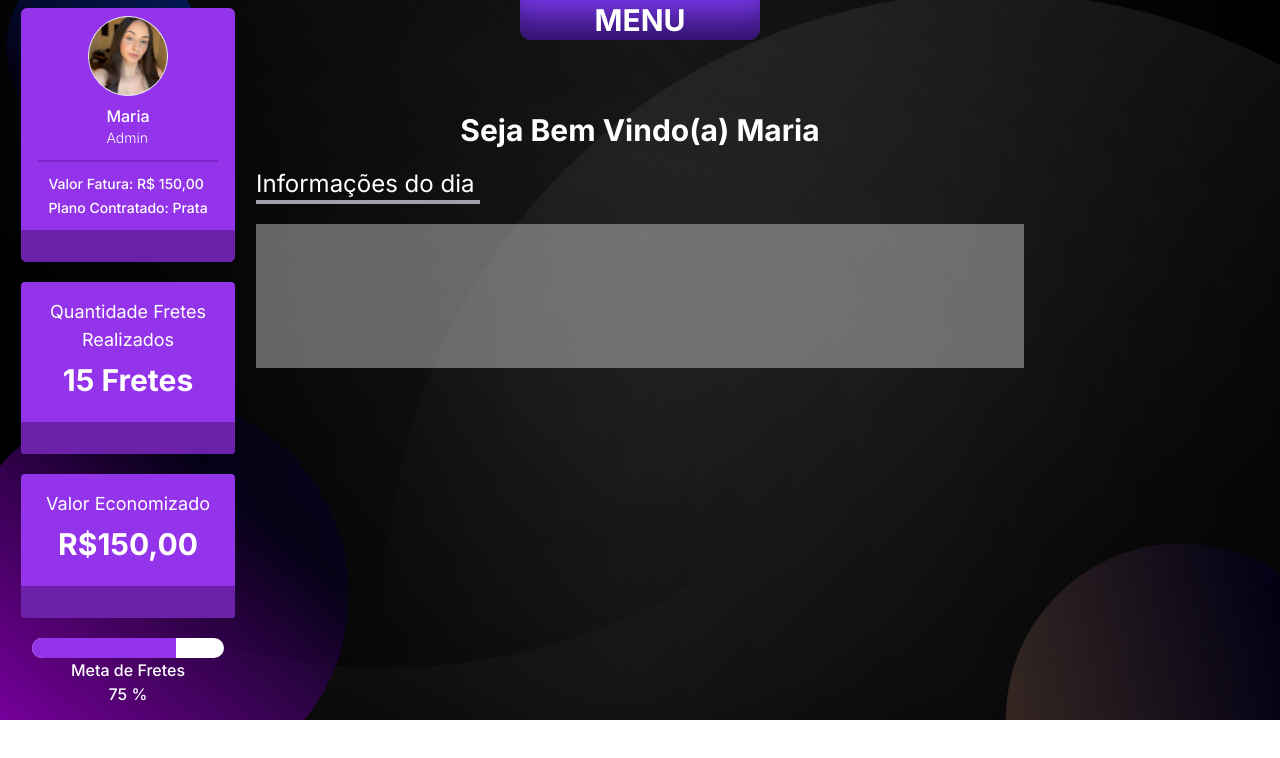
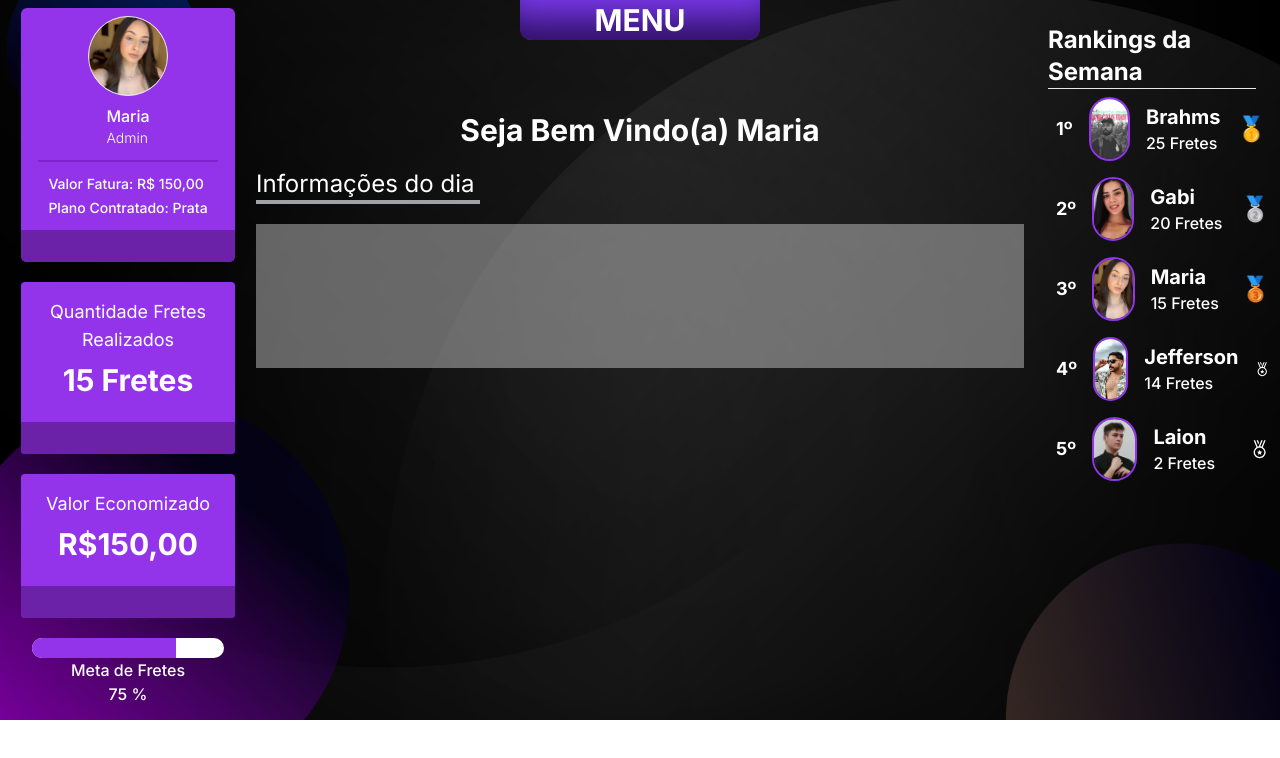
Before and after one commit to Anatonelly-Tech/AnatonellyFretes-v4, a Next.js app: page / in a window 1280 px wide. Shown: the top 758 px of the page. Built offline with nearby package versions, Linux system fonts and the light colour scheme.

Commit message:
create: Ranking

```diff
--- a/src/app/page.tsx
+++ b/src/app/page.tsx
@@ -1,50 +1,105 @@
-'use client';
+"use client";
 
 // libs
 
 // components
-import UserInfo from '@/components/UserInfo';
-import AccountInformations from '@/components/AccountInformations';
-import ProgressBar from '@/components/ProgressBar';
+import UserInfo from "@/components/UserInfo";
+import AccountInformations from "@/components/AccountInformations";
+import ProgressBar from "@/components/ProgressBar";
+import Ranking from "@/components/Ranking";
 
 // style
-import '../styles/main.css';
-import { useState } from 'react';
+import "../styles/main.css";
+import { useState } from "react";
 
 export default function Home() {
-  const [username, setUsername ] = useState('Maria')
+  const [username, setUsername] = useState("Maria");
 
+  const Sellers = [
+    {
+      QtdFretes: 15,
+      NameSeller: "Maria",
+      photoSeller: "/img/UsersImage/Maria.png",
+    },
+    {
+      QtdFretes: 14,
+      NameSeller: "Jefferson",
+      photoSeller: "/img/UsersImage/Jefferson.png",
+    },
+    {
+      QtdFretes: 20,
+      NameSeller: "Gabi",
+      photoSeller: "/img/UsersImage/Gabi.png",
+    },
+    {
+      QtdFretes: 25,
+      NameSeller: "Brahms",
+      photoSeller: "/img/UsersImage/Brahms.png",
+    },
+    {
+      QtdFretes: 2,
+      NameSeller: "Laion",
+      photoSeller: "/img/UsersImage/Laion.png",
+    },
+  ];
+
+  const sortedSellers = [...Sellers].sort((a, b) => b.QtdFretes - a.QtdFretes);
+
+  function Placing(index: number) {
+    return `${index + 1}º`;
+  }
 
   return (
-    <div className='w-full h-full flex '>
+    <div className="w-full h-full flex ">
       {/* esquerda */}
-      <div className='w-1/5 flex flex-col h-full py-2 items-center justify-center gap-5'>
-        <UserInfo username={username} role={'Admin'} plan={'Prata'} invoice={150.00} />
+      <div className="w-1/5 flex flex-col h-full py-2 items-center justify-center gap-5">
+        <UserInfo
+          username={username}
+          role={"Admin"}
+          plan={"Prata"}
+          invoice={150.0}
+        />
         <AccountInformations
-          title={'Quantidade Fretes Realizados'}
-          result={'15 Fretes'}
+          title={"Quantidade Fretes Realizados"}
+          result={"15 Fretes"}
         />
-        <AccountInformations title={'Valor Economizado'} result={'R$150,00'} />
+        <AccountInformations title={"Valor Economizado"} result={"R$150,00"} />
         <ProgressBar />
       </div>
       {/* meio */}
-      <div className='w-3/5 h-full flex flex-col py-28 text-white'>
-        <div className='flex flex-col gap-5'>
-          <h1 className='text-3xl font-bold text-center'>
+      <div className="w-3/5 h-full flex flex-col py-28 text-white">
+        <div className="flex flex-col gap-5">
+          <h1 className="text-3xl font-bold text-center">
             Seja Bem Vindo(a) {username}
           </h1>
 
           <div>
-            <span className='text-2xl'>
-              Informações do dia
-            </span>
-              <hr className='border-zinc-400 w-56 border-2' />
+            <span className="text-2xl">Informações do dia</span>
+            <hr className="border-zinc-400 w-56 border-2" />
           </div>
-        <div className='bg-zinc-300/45 w-full h-36'></div>
+          <div className="bg-zinc-300/45 w-full h-36"></div>
         </div>
       </div>
       {/* direita */}
-      <div className='w-1/5 h-full bg-yellow-500 flex flex-col '></div>
+      <div className="w-1/5 h-full flex flex-col ">
+        <div className=" flex flex-col items-center p-6">
+          <h1 className="text-white text-2xl font-bold text-left">
+            Rankings da Semana
+          </h1>
+          <hr className="w-full items-center" />
+          <div className="flex flex-col w-full items-start">
+            {sortedSellers.map((seller, index) => (
+              <Ranking
+                key={index}
+                QtdFretes={seller.QtdFretes}
+                NameSeller={seller.NameSeller}
+                photoSeller={seller.photoSeller}
+                Placing={() => Placing(index)}
+              />
+            ))}
+          </div>
+        </div>
+      </div>
     </div>
   );
 }
--- /dev/null
+++ b/src/components/Ranking/index.tsx
@@ -0,0 +1,36 @@
+import * as Avatar from "@radix-ui/react-avatar";
+import { LiaMedalSolid } from "react-icons/lia";
+interface RankingProps {
+  Placing: () => string;
+  QtdFretes: number;
+  NameSeller: string;
+  photoSeller: string;
+}
+
+export default function Ranking({
+  QtdFretes,
+  NameSeller,
+  photoSeller,
+  Placing,
+}: RankingProps) {
+  return (
+    <div className="flex items-center gap-4 p-2 rounded-md ">
+      <h1 className="text-white font-bold text-lg ">{Placing()}</h1>
+      <Avatar.Root>
+        <Avatar.Image
+          className="h-16 w-16 rounded-full object-cover border-2 border-purple-600"
+          src={photoSeller}
+          alt={`${NameSeller}'s profile picture`}
+        />
+      </Avatar.Root>
+      <div className="flex flex-col w-28">
+        <p className="text-white text-xl font-bold">{NameSeller}</p>
+        <p className="text-white text-md font-medium">{QtdFretes} Fretes</p>
+      </div>
+      {Placing() === "1º" && <p className="text-2xl">🥇</p>}
+      {Placing() === "2º" && <p className="text-2xl">🥈</p>}
+      {Placing() === "3º" && <p className="text-2xl">🥉</p>}
+      {Placing() >= "4º" && <LiaMedalSolid className="text-white text-3xl" />}
+    </div>
+  );
+}
```
